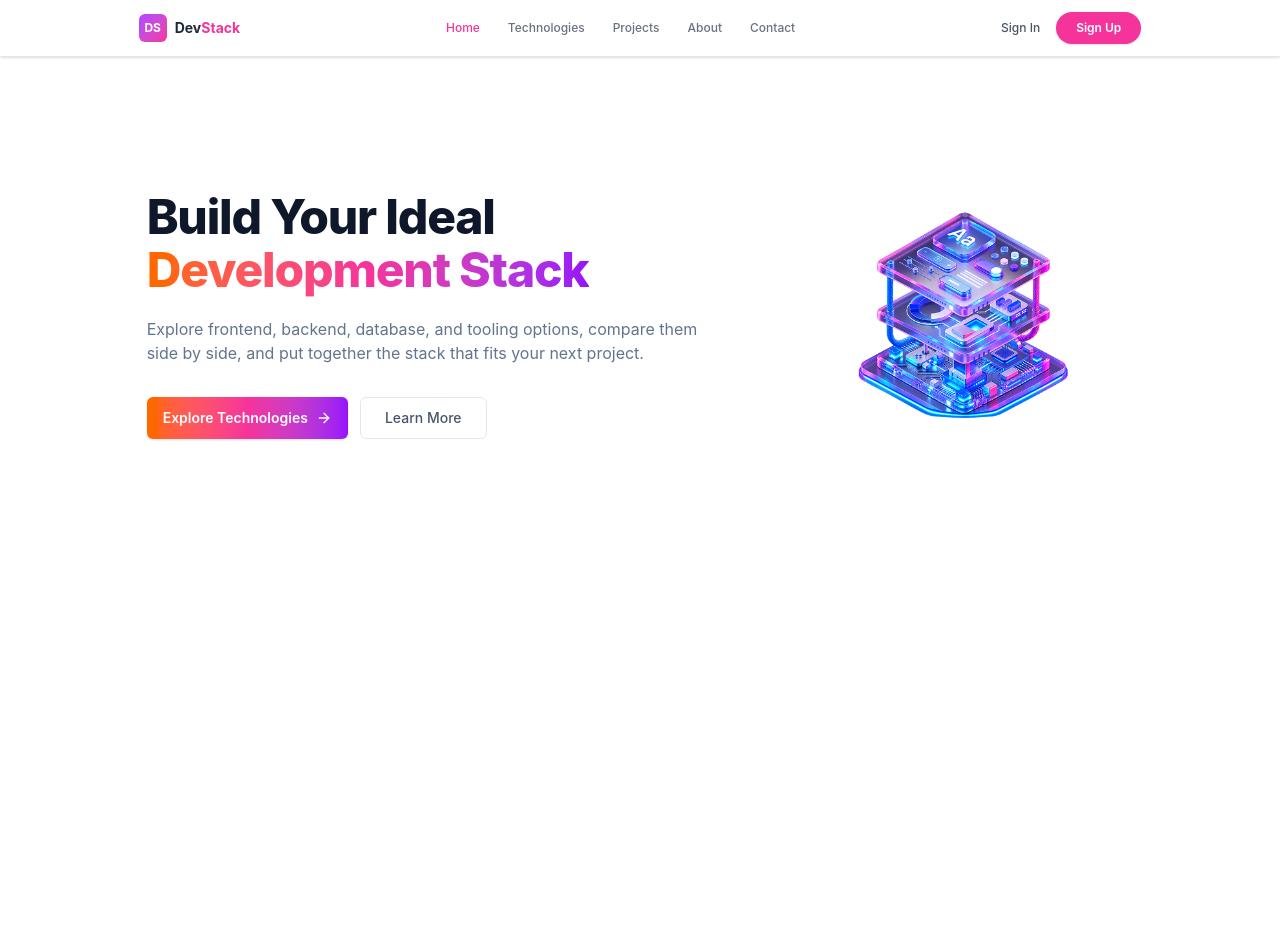
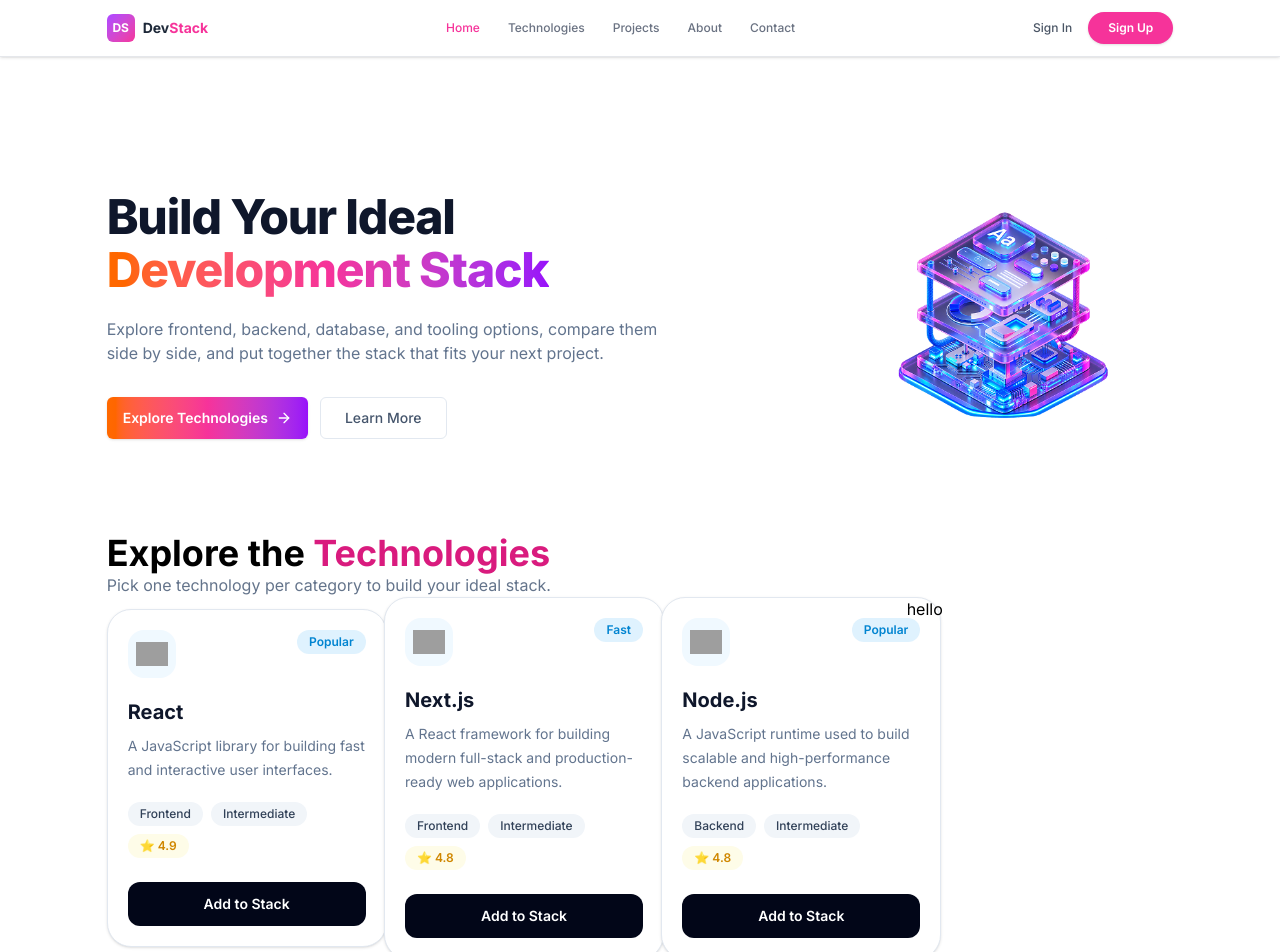
Before and after one commit to imrulhassanemon/Dev-Stack-Builder-Website, a React (Vite) app: page / in a window 1280 px wide. Shown: the top 952 px of the page. Before the commit the page ends 800 px from the top, so only its background shows below. Built offline with nearby package versions, Linux system fonts and the light colour scheme; grey boxes are pictures that could not be loaded.

Commit message:
show the card

```diff
--- /dev/null
+++ b/public/data/data.json
@@ -0,0 +1,152 @@
+[
+  {
+    "id": 1,
+    "name": "React",
+    "category": "Frontend",
+    "description": "A JavaScript library for building fast and interactive user interfaces.",
+    "icon": "https://cdn.simpleicons.org/react/61DAFB",
+    "rating": 4.9,
+    "difficulty": "Intermediate",
+    "badge": "Popular"
+  },
+  {
+    "id": 2,
+    "name": "Next.js",
+    "category": "Frontend",
+    "description": "A React framework for building modern full-stack and production-ready web applications.",
+    "icon": "https://cdn.simpleicons.org/nextdotjs/000000",
+    "rating": 4.8,
+    "difficulty": "Intermediate",
+    "badge": "Fast"
+  },
+  {
+    "id": 3,
+    "name": "Node.js",
+    "category": "Backend",
+    "description": "A JavaScript runtime used to build scalable and high-performance backend applications.",
+    "icon": "https://cdn.simpleicons.org/nodedotjs/339933",
+    "rating": 4.8,
+    "difficulty": "Intermediate",
+    "badge": "Popular"
+  },
+  {
+    "id": 4,
+    "name": "Express.js",
+    "category": "Backend",
+    "description": "A lightweight Node.js framework for creating REST APIs and web servers.",
+    "icon": "https://cdn.simpleicons.org/express/000000",
+    "rating": 4.7,
+    "difficulty": "Beginner-Friendly",
+    "badge": "Essential"
+  },
+  {
+    "id": 5,
+    "name": "MongoDB",
+    "category": "Database",
+    "description": "A NoSQL document database designed for flexible and scalable applications.",
+    "icon": "https://cdn.simpleicons.org/mongodb/47A248",
+    "rating": 4.8,
+    "difficulty": "Beginner-Friendly",
+    "badge": "Popular"
+  },
+  {
+    "id": 6,
+    "name": "PostgreSQL",
+    "category": "Database",
+    "description": "A powerful open-source relational database system with advanced SQL capabilities.",
+    "icon": "https://cdn.simpleicons.org/postgresql/4169E1",
+    "rating": 4.9,
+    "difficulty": "Intermediate",
+    "badge": "Powerful"
+  },
+  {
+    "id": 7,
+    "name": "JavaScript",
+    "category": "Language",
+    "description": "A versatile programming language widely used for frontend, backend, and full-stack development.",
+    "icon": "https://cdn.simpleicons.org/javascript/F7DF1E",
+    "rating": 4.9,
+    "difficulty": "Beginner-Friendly",
+    "badge": "Essential"
+  },
+  {
+    "id": 8,
+    "name": "TypeScript",
+    "category": "Language",
+    "description": "A strongly typed programming language built on top of JavaScript for safer and scalable development.",
+    "icon": "https://cdn.simpleicons.org/typescript/3178C6",
+    "rating": 4.9,
+    "difficulty": "Intermediate",
+    "badge": "Popular"
+  },
+  {
+    "id": 9,
+    "name": "Python",
+    "category": "Language",
+    "description": "A beginner-friendly programming language popular for web development, automation, data science, and AI.",
+    "icon": "https://cdn.simpleicons.org/python/3776AB",
+    "rating": 4.9,
+    "difficulty": "Beginner-Friendly",
+    "badge": "Popular"
+  },
+  {
+    "id": 10,
+    "name": "Tailwind CSS",
+    "category": "Styling",
+    "description": "A utility-first CSS framework for rapidly building modern and responsive user interfaces.",
+    "icon": "https://cdn.simpleicons.org/tailwindcss/06B6D4",
+    "rating": 4.8,
+    "difficulty": "Beginner-Friendly",
+    "badge": "Fast"
+  },
+  {
+    "id": 11,
+    "name": "Bootstrap",
+    "category": "Styling",
+    "description": "A popular CSS framework providing responsive layouts and reusable UI components.",
+    "icon": "https://cdn.simpleicons.org/bootstrap/7952B3",
+    "rating": 4.6,
+    "difficulty": "Beginner-Friendly",
+    "badge": "Popular"
+  },
+  {
+    "id": 12,
+    "name": "Docker",
+    "category": "DevOps",
+    "description": "A platform for packaging applications and their dependencies into portable containers.",
+    "icon": "https://cdn.simpleicons.org/docker/2496ED",
+    "rating": 4.9,
+    "difficulty": "Intermediate",
+    "badge": "Containers"
+  },
+  {
+    "id": 13,
+    "name": "Kubernetes",
+    "category": "DevOps",
+    "description": "An open-source platform for automating deployment, scaling, and management of containers.",
+    "icon": "https://cdn.simpleicons.org/kubernetes/326CE5",
+    "rating": 4.8,
+    "difficulty": "Advanced",
+    "badge": "Containers"
+  },
+  {
+    "id": 14,
+    "name": "Git",
+    "category": "Tools",
+    "description": "A distributed version control system used to track code changes and collaborate with developers.",
+    "icon": "https://cdn.simpleicons.org/git/F05032",
+    "rating": 4.9,
+    "difficulty": "Beginner-Friendly",
+    "badge": "Essential"
+  },
+  {
+    "id": 15,
+    "name": "GitHub",
+    "category": "Tools",
+    "description": "A developer platform for hosting repositories, collaborating on code, and managing software projects.",
+    "icon": "https://cdn.simpleicons.org/github/181717",
+    "rating": 4.9,
+    "difficulty": "Beginner-Friendly",
+    "badge": "Essential"
+  }
+]
--- a/src/App.tsx
+++ b/src/App.tsx
@@ -1,14 +1,28 @@
-import "./App.css";
+import { Suspense, useState } from "react";
 import Banner from "./component/Banner";
 import Navbar from "./component/NavBar";
+import type { Technology } from "./types/types";
+import Technologies from "./component/Technologies";
+
+const techStackFetch = async (): Promise<Technology[]> => {
+  const res = await fetch("/public/data/data.json");
+  const data = await res.json();
+  return data;
+};
+
+
 
 function App() {
+
+  const [TechnologiesPromise] = useState(() => techStackFetch());
   return (
     <>
       <Navbar/>
       <Banner/>
       <main>
-
+        <Suspense fallback={<h1 className="flex justify-center ">loading....</h1>}>
+            <Technologies TechnologiesPromise={TechnologiesPromise} />
+        </Suspense>
       </main>
     </>
   );
--- a/src/component/Banner.tsx
+++ b/src/component/Banner.tsx
@@ -3,7 +3,7 @@ import { ArrowRight } from "lucide-react";
 export default function Banner() {
   return (
     <section className="w-full mt-10  bg-white">
-      <div className="mx-auto flex min-h-95  max-w-5/6 flex-col items-center justify-between gap-10 px-6 py-12 lg:flex-row lg:px-10">
+      <div className="mx-auto flex min-h-95  max-w-5/6 flex-col items-center justify-between gap-10  py-12 lg:flex-row ">
 
         {/* Left Content */}
         <div className="max-w-2xl">
--- a/src/component/NavBar.tsx
+++ b/src/component/NavBar.tsx
@@ -19,7 +19,7 @@ export default function Navbar() {
 
   return (
     <nav className="sticky top-0 z-50  w-full border-b border-gray-200 bg-white shadow-sm">
-      <div className="mx-auto flex h-14 max-w-5/6 items-center justify-between px-4 sm:px-6 lg:px-8">
+      <div className="mx-auto flex h-14 max-w-5/6 items-center justify-between ">
 
         {/* Logo */}
         <a href="#" className="flex items-center gap-2">
--- /dev/null
+++ b/src/component/TechCard.tsx
@@ -0,0 +1,55 @@
+import type { Technology } from "../types/types";
+
+
+type SkillCardProps = {
+  technology: Technology;
+};
+
+export default function SkillCard({ technology }: SkillCardProps) {
+  return (
+    <div className="group w-[280px] rounded-3xl border border-slate-200 bg-white p-5 shadow-sm transition-all duration-300 hover:-translate-y-1 hover:shadow-xl">
+      {/* Header */}
+      <div className="mb-5 flex items-start justify-between">
+        <div className="flex h-12 w-12 items-center justify-center rounded-2xl bg-sky-50">
+          <img
+            src={technology.icon}
+            alt={technology.name}
+            className="h-8 w-8 object-contain"
+          />
+        </div>
+
+        <span className="rounded-full bg-sky-100 px-3 py-1 text-xs font-semibold text-sky-600">
+          {technology.badge}
+        </span>
+      </div>
+
+      {/* Title */}
+      <h2 className="text-xl font-bold text-slate-900">{technology.name}</h2>
+
+      {/* Description */}
+      <p className="mt-2 line-clamp-3 text-sm leading-6 text-slate-500">
+        {technology.description}
+      </p>
+
+      {/* Tags */}
+      <div className="mt-5 flex flex-wrap gap-2">
+        <span className="rounded-full bg-slate-100 px-3 py-1 text-xs font-medium text-slate-700">
+          {technology.category}
+        </span>
+
+        <span className="rounded-full bg-slate-100 px-3 py-1 text-xs font-medium text-slate-700">
+          {technology.difficulty}
+        </span>
+
+        <span className="flex items-center gap-1 rounded-full bg-yellow-50 px-3 py-1 text-xs font-semibold text-yellow-600">
+          ⭐ {technology.rating}
+        </span>
+      </div>
+
+      {/* Button */}
+      <button className="mt-6 w-full rounded-xl bg-slate-950 py-3 text-sm font-semibold text-white transition-all duration-300 hover:bg-slate-800 group-hover:tracking-wide">
+        Add to Stack
+      </button>
+    </div>
+  );
+}
--- /dev/null
+++ b/src/component/Technologies.tsx
@@ -0,0 +1,33 @@
+import { use } from "react";
+import type { Technology } from "../types/types";
+import TechCard from "./TechCard";
+
+export interface TechnologyesProps {
+  TechnologiesPromise: Technology[];
+}
+
+export default function Technologies({ TechnologiesPromise }: TechnologyesProps) {
+  console.log(TechnologiesPromise);
+  const allTechnologies = use(TechnologiesPromise)
+  console.log(allTechnologies);
+  return (
+    <>
+      <div className="max-w-5/6 mx-auto">
+        <div>
+          <h1 className="text-4xl font-bold">Explore the <span className="text-[#D91B7E] ">Technologies</span></h1>
+        <p className="text-[#64748B]">Pick one technology per category to build your ideal stack.</p>
+        </div>
+        <div className="grid grid-cols-1  lg:grid-cols-12 ">
+          <div className="grid-cols-3 items-center justify-center gap-8 lg:grid col-span-9">
+            {
+            allTechnologies.map((technology => <TechCard technology={technology}></TechCard> ))
+          }
+          </div>
+          <div className="col-span-3">
+            hello
+          </div>
+        </div>
+      </div>
+    </>
+  );
+}
--- a/src/index.css
+++ b/src/index.css
@@ -1,5 +1,8 @@
+@import url('https://fonts.googleapis.com/css2?family=Inter:ital,opsz,wght@0,14..32,100..900;1,14..32,100..900&display=swap');
 @import "tailwindcss";
-/* *{
-  margin: 0;
-  padding: 0
-} */
+
+
+
+body {
+  font-family: "Inter", sans-serif;
+}
--- /dev/null
+++ b/src/types/types.ts
@@ -0,0 +1,10 @@
+export interface Technology {
+  id: number;
+  name: string;
+  category: string;
+  description: string;
+  icon: string;
+  rating: number;
+  difficulty: string;
+  badge: string;
+}
```
Also changed, not shown: src/App.css (deleted).
